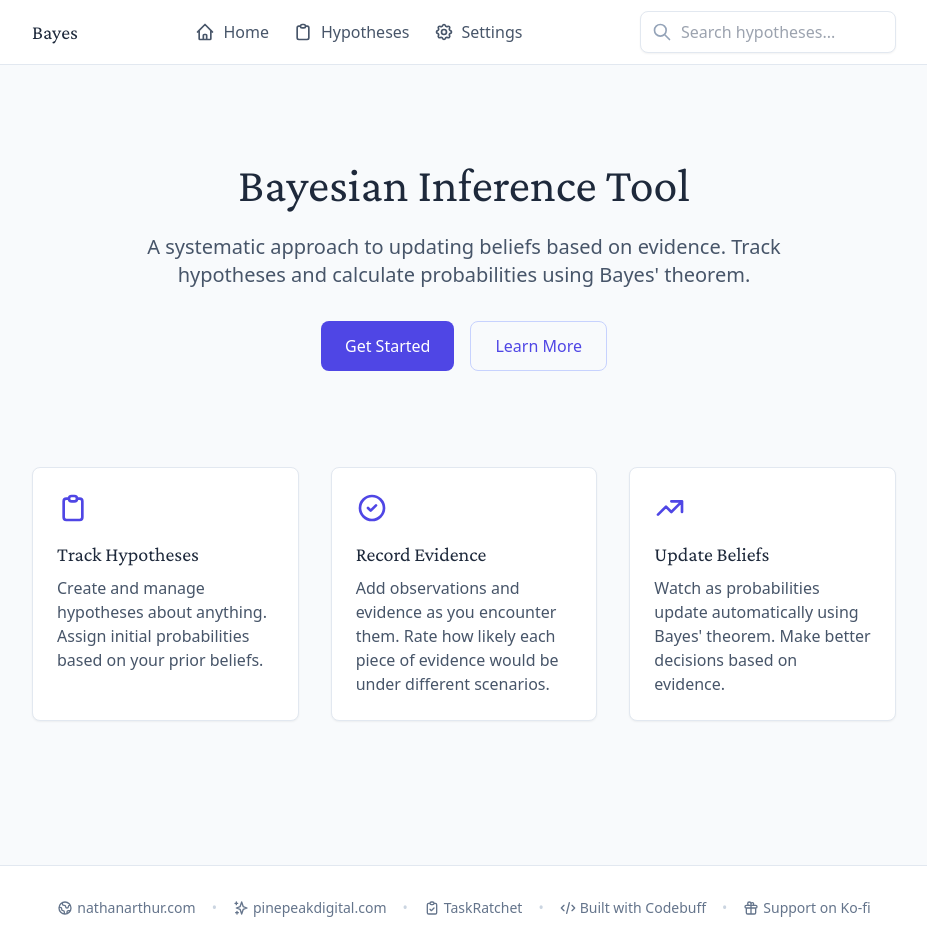
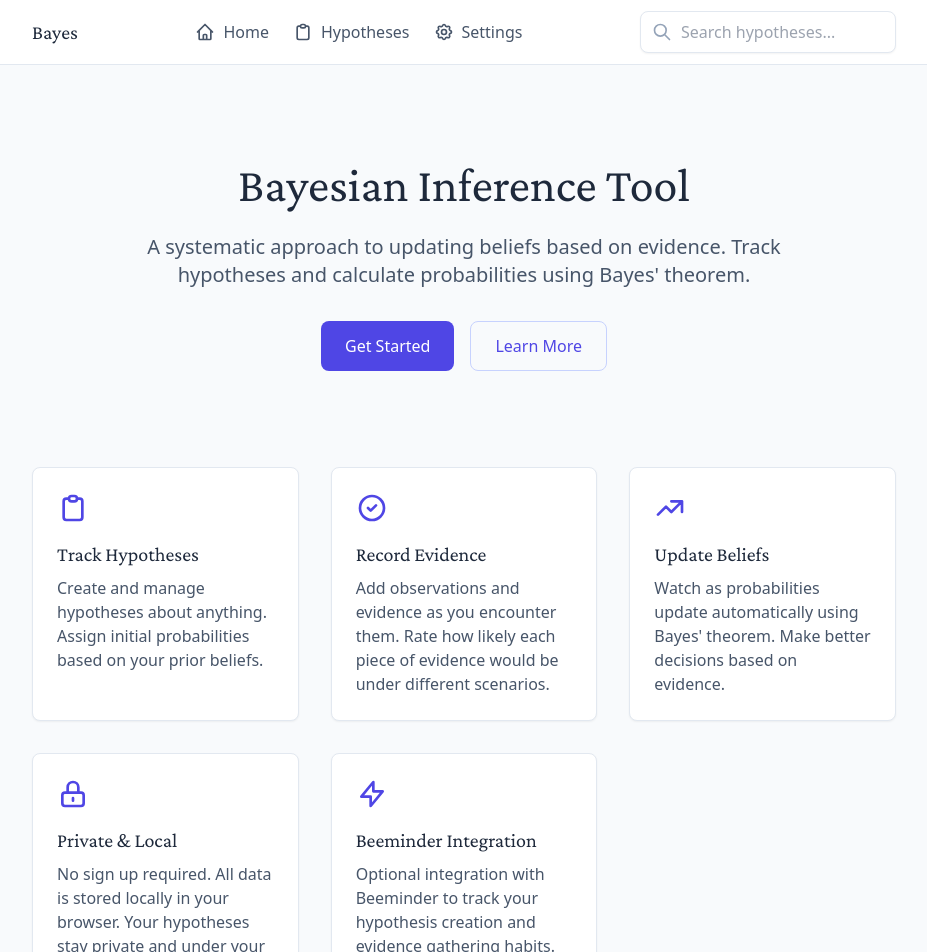
Before and after one commit to narthur/bayes, a SvelteKit app: page / in a window 1280 px wide. Shown: the top 952 px of the page, without its empty margins (176-1103 px from the left). Built offline with nearby package versions, Linux system fonts and the light colour scheme.

Commit message:
Update +page.svelte

```diff
--- a/src/routes/+page.svelte
+++ b/src/routes/+page.svelte
@@ -27,7 +27,7 @@
 		</div>
 
 		<div class="mt-24" id="learn-more">
-			<div class="grid md:grid-cols-3 gap-8">
+			<div class="grid md:grid-cols-2 lg:grid-cols-3 gap-8">
 				<div class="bg-white p-6 rounded-lg shadow-sm border border-slate-200">
 					<div class="text-indigo-600 mb-4">
 						<svg class="w-8 h-8" fill="none" stroke="currentColor" viewBox="0 0 24 24">
@@ -81,6 +81,40 @@
 						on evidence.
 					</p>
 				</div>
+
+				<div class="bg-white p-6 rounded-lg shadow-sm border border-slate-200">
+					<div class="text-indigo-600 mb-4">
+						<svg class="w-8 h-8" fill="none" stroke="currentColor" viewBox="0 0 24 24">
+							<path
+								stroke-linecap="round"
+								stroke-linejoin="round"
+								stroke-width="2"
+								d="M12 15v2m-6 4h12a2 2 0 002-2v-6a2 2 0 00-2-2H6a2 2 0 00-2 2v6a2 2 0 002 2zm10-10V7a4 4 0 00-8 0v4h8z"
+							/>
+						</svg>
+					</div>
+					<h3 class="text-xl font-serif text-slate-800 mb-2">Private & Local</h3>
+					<p class="text-slate-600">
+						No sign up required. All data is stored locally in your browser. Your hypotheses stay private and under your control.
+					</p>
+				</div>
+
+				<div class="bg-white p-6 rounded-lg shadow-sm border border-slate-200">
+					<div class="text-indigo-600 mb-4">
+						<svg class="w-8 h-8" fill="none" stroke="currentColor" viewBox="0 0 24 24">
+							<path
+								stroke-linecap="round"
+								stroke-linejoin="round"
+								stroke-width="2"
+								d="M13 10V3L4 14h7v7l9-11h-7z"
+							/>
+						</svg>
+					</div>
+					<h3 class="text-xl font-serif text-slate-800 mb-2">Beeminder Integration</h3>
+					<p class="text-slate-600">
+						Optional integration with Beeminder to track your hypothesis creation and evidence gathering habits.
+					</p>
+				</div>
 			</div>
 		</div>
 	</div>
```
